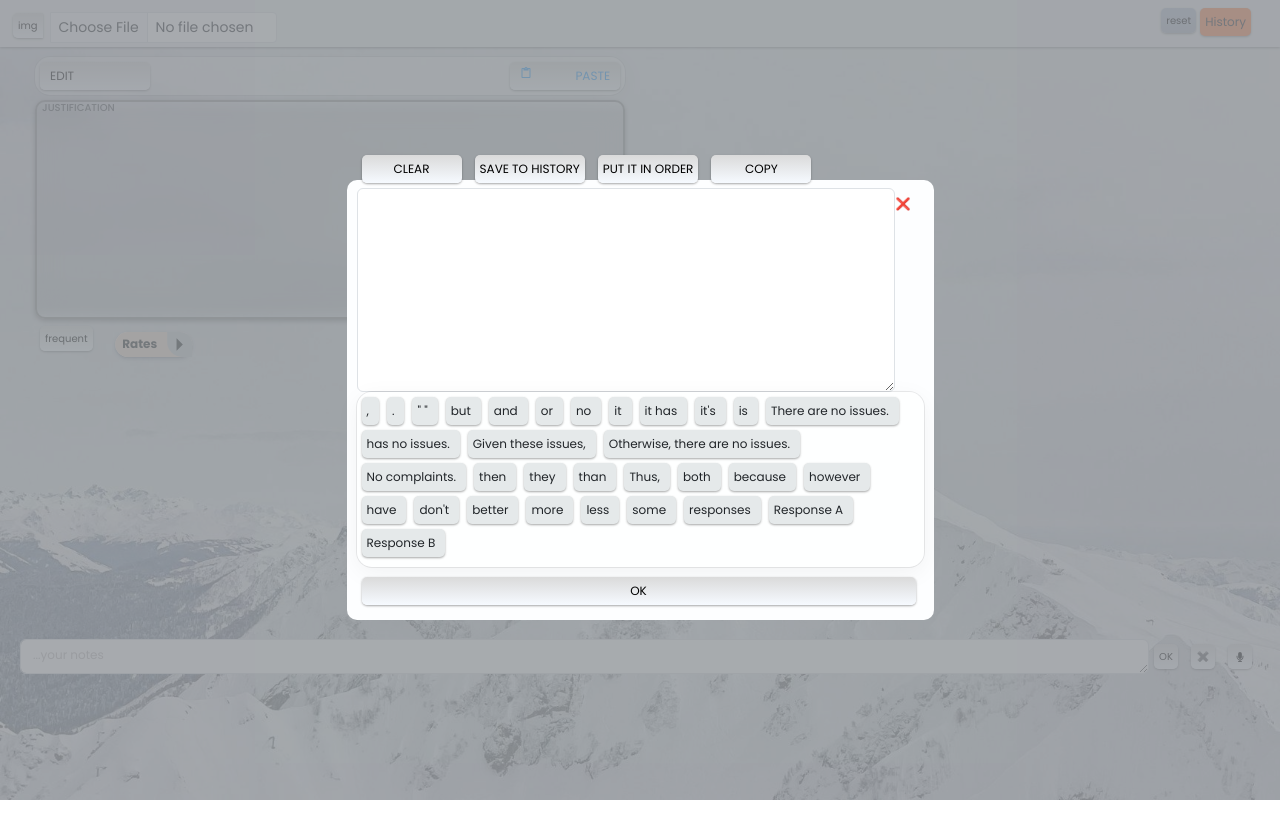
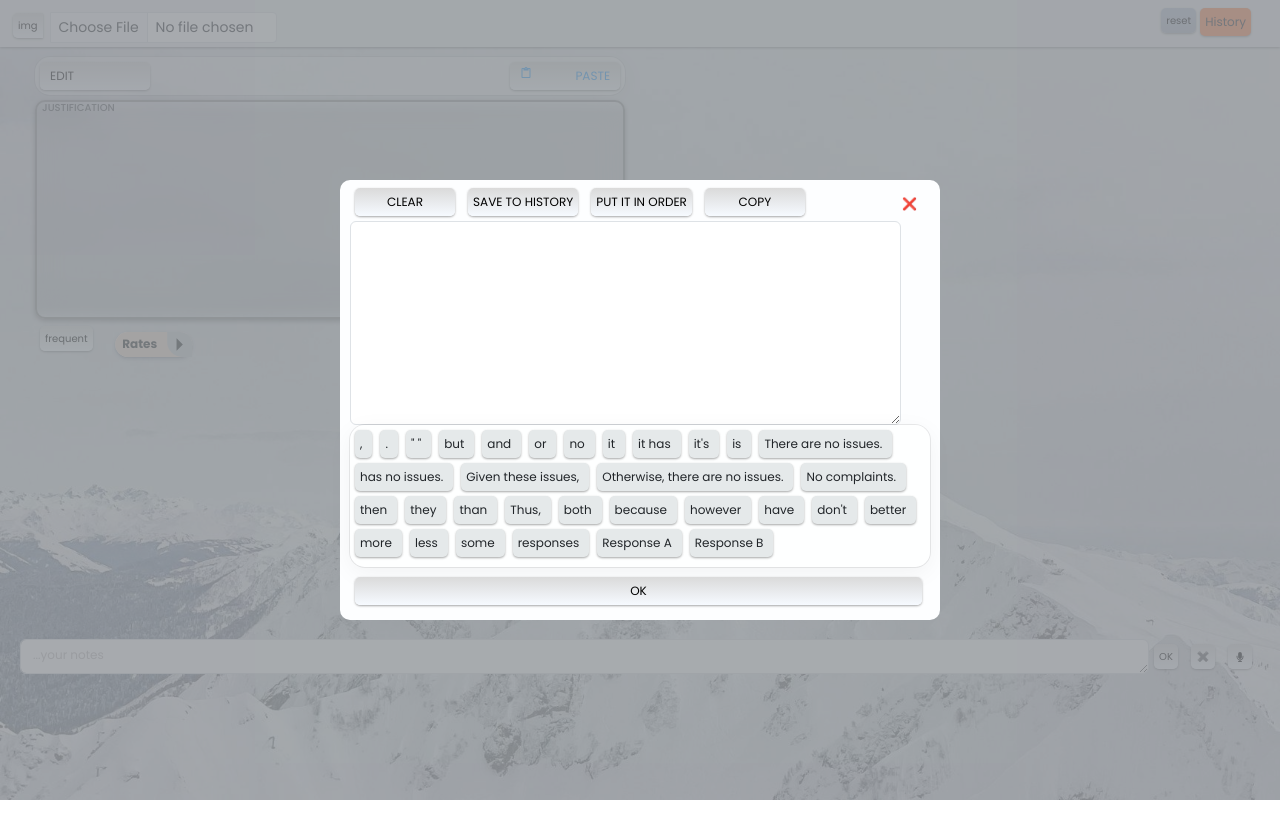
Before and after one commit to Applefox-key/Justification, a React (Create React App) app: page / in a window 1280 px wide. Both pictures are taken after a click on the button "EDIT". Shown: the top 838 px of the page. Built offline with nearby package versions, Linux system fonts and the light colour scheme.

Commit message:
editbox width has been changed

```diff
--- a/src/App.scss
+++ b/src/App.scss
@@ -901,7 +901,7 @@
 .editbox,
 .txt-box {
   // position: absolute;
-  width: 587px;
+  width: 600px;
   height: 440px;
   flex-wrap: wrap;
   background-color: #fdfeff;
```
